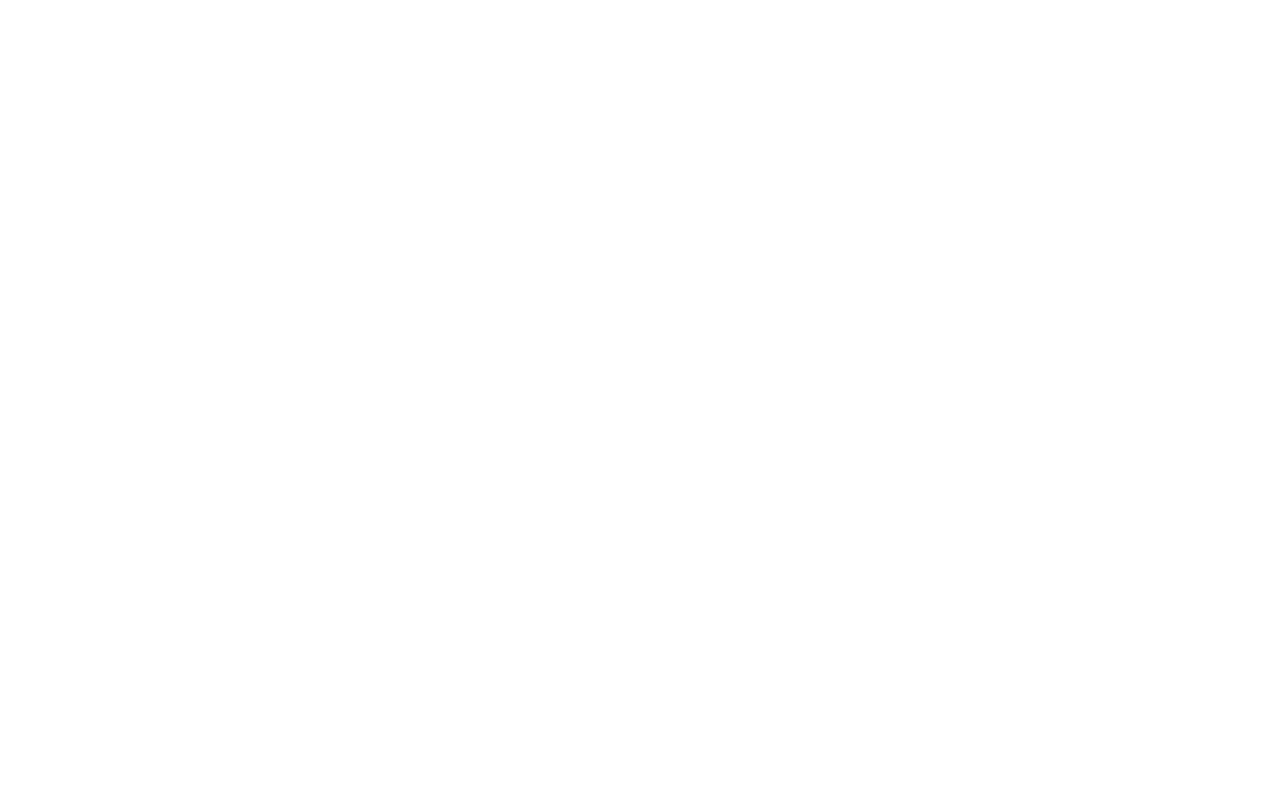
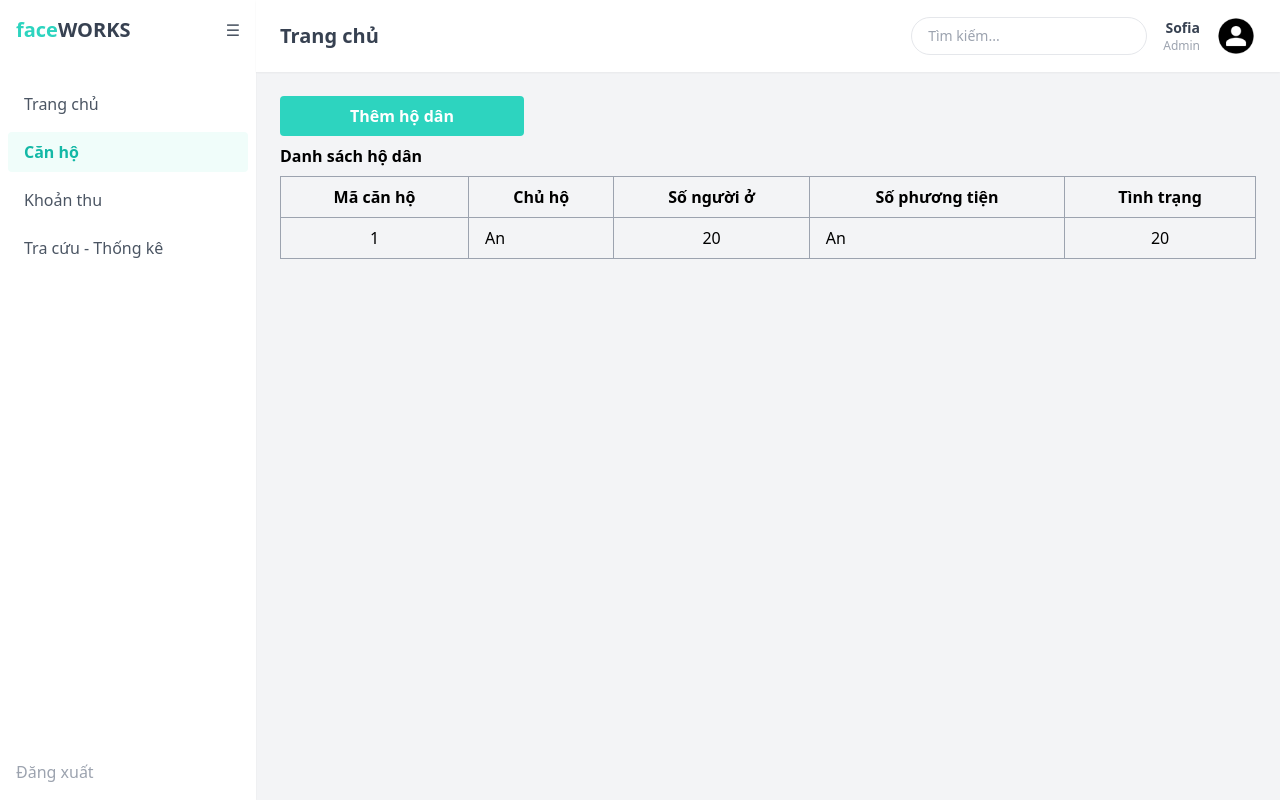
Before and after one commit to dinhthigaamer/Blue-Moon---BTL-CNPM, a React (Vite) app in the folder Front_end/: page /can_ho in a window 1280 px wide. Before the commit this address had no page. Built offline with nearby package versions, Linux system fonts and the light colour scheme.

Commit message:
Thêm giao diện cho phần quản lý hộ gia đình

```diff
--- a/Front_end/src/App.jsx
+++ b/Front_end/src/App.jsx
@@ -4,7 +4,7 @@ import MainLayout from "./MainLayout";
 
 // pages
 import TrangChu from "./pages/TrangChu";
-import CuDan from "./pages/CuDan";
+import CanHo from "./pages/QLCuDan/CanHo";
 import KhoanThu from "./pages/KhoanThu";
 import TraCuu from "./pages/TraCuu";
 
@@ -23,7 +23,7 @@ export default function App() {
       {/* Main pages – CÓ layout */}
       <Route element={<MainLayout />}>
         <Route path="/" element={<TrangChu />} />
-        <Route path="/cu_dan" element={<CuDan />} />
+        <Route path="/can_ho" element={<CanHo />} />
         <Route path="/khoan_thu" element={<KhoanThu />} />
         <Route path="/tra_cuu" element={<TraCuu />} />
       </Route>
--- a/Front_end/src/components/Taskbar.jsx
+++ b/Front_end/src/components/Taskbar.jsx
@@ -3,7 +3,7 @@ import { NavLink } from "react-router-dom";
 export default function Taskbar({ collapsed, toggle }) {
     const menu = [
         { label: "Trang chủ", path: "/" },
-        { label: "Cư dân", path: "/cu_dan" },
+        { label: "Căn hộ", path: "/can_ho" },
         { label: "Khoản thu", path: "/khoan_thu" },
         { label: "Tra cứu - Thống kê", path: "/tra_cuu" },
     ];
--- a/Front_end/src/pages/CuDan.jsx
+++ /dev/null
@@ -1,8 +0,0 @@
-export default function CuDan() {
-    return (
-        <div>
-            <h1>Cư dân</h1>
-            <p>Quản lý thông tin cư dân</p>
-        </div>
-    );
-}
--- /dev/null
+++ b/Front_end/src/pages/QLCuDan/CanHo.jsx
@@ -0,0 +1,91 @@
+import { useNavigate } from 'react-router-dom'
+import { useState } from 'react'
+
+export default function CanHo() {
+    const [isOpen, setIsOpen] = useState(false);
+
+    function handleClick() {
+        setIsOpen(true)
+    };
+
+    return (
+        <div className="min-h-screen flex flex-col">
+            <button
+                className="w-1/4 bg-teal-400 hover:bg-teal-500 text-white font-semibold py-2 rounded transition-colors"
+                onClick={handleClick}
+            >
+
+                Thêm hộ dân
+            </button>
+            <p className="font-semibold py-2">
+                Danh sách hộ dân
+            </p>
+            <table class="border border-gray-400 border-collapse w-full">
+                <thead>
+                    <tr>
+                        <th class="border border-gray-400 px-4 py-2">Mã căn hộ</th>
+                        <th class="border border-gray-400 px-4 py-2">Chủ hộ</th>
+                        <th class="border border-gray-400 px-4 py-2">Số người ở</th>
+                        <th class="border border-gray-400 px-4 py-2">Số phương tiện</th>
+                        <th class="border border-gray-400 px-4 py-2">Tình trạng</th>
+                    </tr>
+                </thead>
+                <tbody>
+                    <tr>
+                        <td class="border border-gray-400 px-4 py-2 text-center">1</td>
+                        <td class="border border-gray-400 px-4 py-2">An</td>
+                        <td class="border border-gray-400 px-4 py-2 text-center">20</td>
+                        <td class="border border-gray-400 px-4 py-2">An</td>
+                        <td class="border border-gray-400 px-4 py-2 text-center">20</td>
+                    </tr>
+                </tbody>
+            </table>
+
+            {isOpen && (
+                <div>
+                    {/* Overlay mờ */}
+                    <div
+                        className="fixed inset-0 bg-black bg-opacity-50 z-40"
+                        onClick={() => setIsOpen(false)}
+                    />
+
+                    {/* Form điền phòng mới */}
+                    <div
+                        className="fixed inset-0 flex items-center justify-center z-50"
+                    >
+                        <div className="bg-white rounded-lg p-6 w-full max-w-md">
+                            <h2 className="text-lg font-semibold mb-4">Khởi tạo hộ dân mới</h2>
+                            <form className="space-y-4">
+                                <input
+                                    type="text"
+                                    placeholder="Email"
+                                    className="border px-3 py-2 rounded w-full"
+                                />
+                                <input
+                                    type="text"
+                                    placeholder="OTP"
+                                    className="border px-3 py-2 rounded w-full"
+                                />
+                                <div className="flex justify-end gap-2">
+                                    <button
+                                        type="button"
+                                        onClick={() => setIsOpen(false)}
+                                        className="px-4 py-2 bg-gray-300 rounded hover:bg-gray-400"
+                                    >
+                                        Hủy
+                                    </button>
+                                    <button
+                                        type="submit"
+                                        className="px-4 py-2 bg-green-500 text-white rounded hover:bg-green-600"
+                                    >
+                                        Gửi
+                                    </button>
+                                </div>
+                            </form>
+                        </div>
+                    </div>
+                </div>
+            )}
+        </div>
+    );
+}
--- a/Front_end/src/pages/taikhoan/QuenMatKhau.jsx
+++ b/Front_end/src/pages/taikhoan/QuenMatKhau.jsx
@@ -6,7 +6,7 @@ export default function QuenMatKhau() {
 
     const [email, setEmail] = useState("");
     const [otp, setOtp] = useState("");
-    const [timeLeft, setTimeLeft] = useState(60);
+    const [timeLeft, setTimeLeft] = useState(36);
 
     const [password, setPassword] = useState("");
     const [confirm, setConfirm] = useState("");
```
